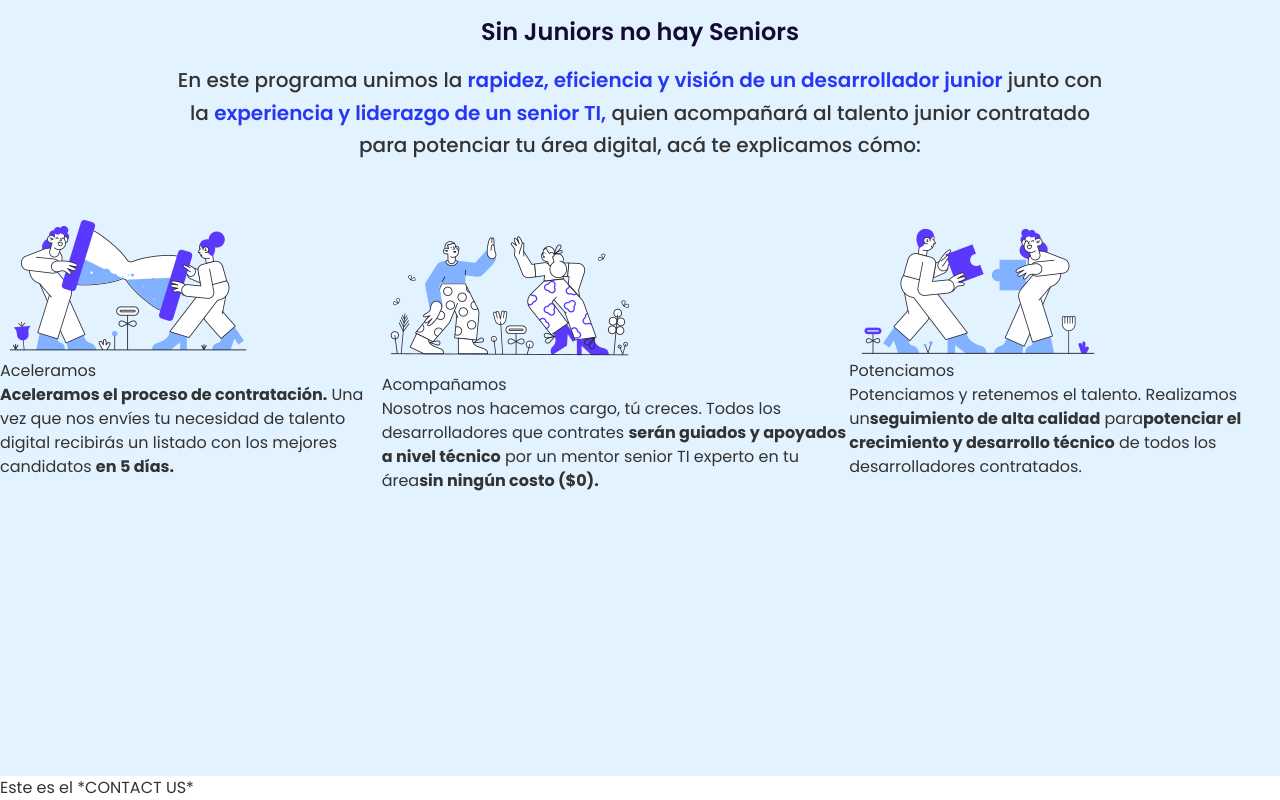
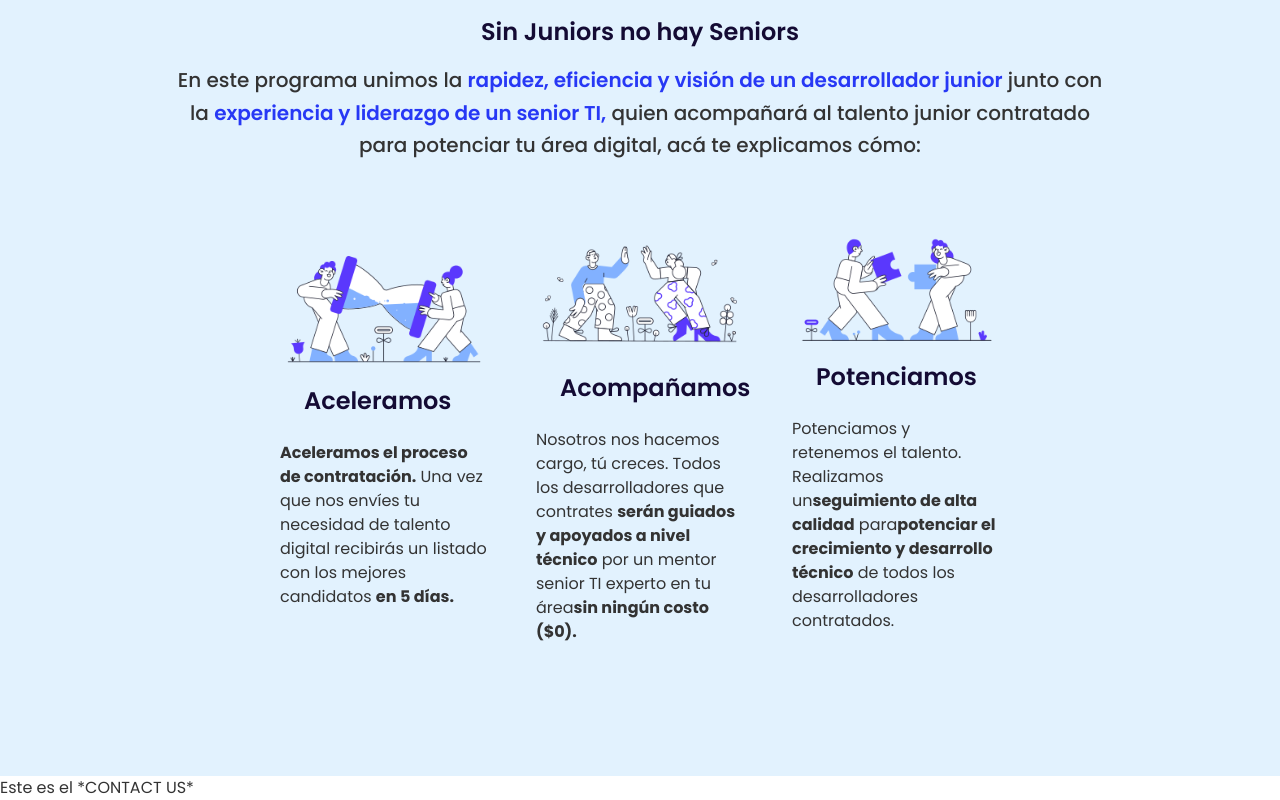
Before and after one commit to vecarope/ejemploReact, a React (Create React App) app: page / in a window 1280 px wide. Shown: the part 1248-2048 px from the top of the page. Built offline with nearby package versions, Linux system fonts and the light colour scheme; what tw-elements would draw is missing.

Commit message:
feat: add card component

```diff
--- a/src/components/Landing/FeatureCards/Card.jsx
+++ b/src/components/Landing/FeatureCards/Card.jsx
@@ -1,11 +1,13 @@
 import PropTypes from 'prop-types';
 
-const Card = ({ head, pic, text }) => {
+const Card = ({ head, pic, text, id }) => {
   return (
-    <div>
+    <div className="rounded-lg py-4 px-6 shadow-lg md:shadow-none bg-white md:bg-transparent w-fit md:w-1/5">
       <img src={pic} alt="feature images" />
-      <header>{head}</header>
-      <p>{text}</p>
+      <header class="p-6 font-sans text-2xl pt-4 font-semibold text-dark-purple">
+        {head}
+      </header>
+      <p className="text-base">{text}</p>
     </div>
   );
 };
@@ -13,7 +15,8 @@ const Card = ({ head, pic, text }) => {
 Card.propTypes = {
   head: PropTypes.string.isRequired,
   pic: PropTypes.string.isRequired,
-  text: PropTypes.string.isRequired
+  text: PropTypes.string.isRequired,
+  id: PropTypes.number.isRequired
 };
 
 export default Card;
```
